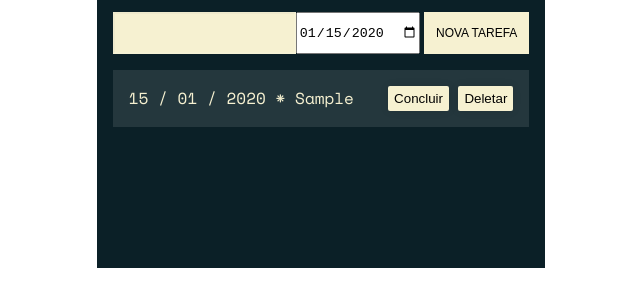
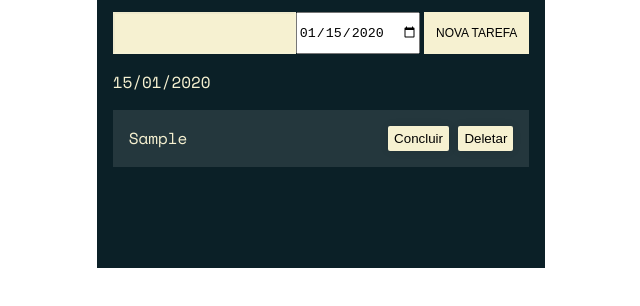
Before and after one commit to jwcamelo/ceep, a plain HTML site: page index.html in a window 1280 px wide. Both pictures are taken after typing "Sample", "2020-01-15" into the empty fields and a click on the button "NOVA TAREFA". Shown: the part 298-604 px from the top of the page, without its empty margins (319-959 px from the left). Drawn offline with nearby package versions, Linux system fonts and the light colour scheme; a web font is replaced by a local one.

Commit message:
ordenando por datas

```diff
--- a/assets/css/style.css
+++ b/assets/css/style.css
@@ -163,6 +163,10 @@ body {
   width: 65%;
 }
 
+.content-data {
+  color: #f6f1d1;
+}
+
 .task.done .content {
   text-decoration: line-through;
 }
--- a/index.html
+++ b/index.html
@@ -31,6 +31,8 @@
 
     <script src="https://cdnjs.cloudflare.com/ajax/libs/moment.js/2.29.3/moment.min.js"></script>
 
+    <script src="service/data.js"></script>
+    <script src="js/criarData.js"></script>
     <script src="js/adicionarTarefa.js"></script>
     <script src="js/deletarTarefa.js"></script>
     <script src="js/concluirTarefa.js"></script>
--- a/js/adicionarTarefa.js
+++ b/js/adicionarTarefa.js
@@ -1,8 +1,8 @@
-const adicionarTarefa = ({ valor, dataFormatada }) => {
+const adicionarTarefa = ({ valor }) => {
   const tarefa = document.createElement("li");
   tarefa.classList.add("task");
 
-  const conteudo = `<p class="content"> ${dataFormatada} * ${valor}</p>`;
+  const conteudo = `<p class="content"> ${valor}</p>`;
   tarefa.innerHTML = conteudo;
 
   tarefa.appendChild(BotaoConluir());
--- /dev/null
+++ b/js/criarData.js
@@ -0,0 +1,21 @@
+const criarData = (data) => {
+  const tarefas = JSON.parse(localStorage.getItem("tarefas")) || [];
+  const dataTopo = document.createElement("li");
+  const dataMoment = moment(data, "DD/MM/YYYY");
+  const conteudo = `<p class="content-data"> ${dataMoment.format(
+    "DD/MM/YYYY"
+  )} </p>`;
+
+  dataTopo.innerHTML = conteudo;
+
+  tarefas.forEach((tarefa) => {
+    const dia = moment(tarefa.dataFormatada, "DD/MM/YYYY");
+    const diff = dataMoment.diff(dia);
+
+    if (diff === 0) {
+      dataTopo.appendChild(adicionarTarefa(tarefa));
+    }
+  });
+
+  return dataTopo;
+};
--- a/js/exibirTarefas.js
+++ b/js/exibirTarefas.js
@@ -3,7 +3,9 @@ const exibirTarefas = () => {
   const tarefasCadastradas = JSON.parse(localStorage.getItem("tarefas")) || [];
 
   lista.innerHTML = "";
-  tarefasCadastradas.forEach((tarefa) => {
-    lista.appendChild(adicionarTarefa(tarefa));
+  const datasUnicas = removeDatasRepetidas(tarefasCadastradas);
+  ordenaDatas(datasUnicas);
+  datasUnicas.forEach((dia) => {
+    lista.appendChild(criarData(dia));
   });
 };
--- /dev/null
+++ b/service/data.js
@@ -0,0 +1,17 @@
+const removeDatasRepetidas = (datas) => {
+  const datasUnicas = [];
+  datas.forEach((data) => {
+    if (datasUnicas.indexOf(data.dataFormatada === -1)) {
+      datasUnicas.push(data.dataFormatada);
+    }
+  });
+  return datasUnicas;
+};
+
+const ordenaDatas = (data) => {
+  data.sort((a, b) => {
+    const primeiraData = moment(a, "DD/MM/YYYY").format("YYYYMMDD");
+    const segundaData = moment(b, "DD/MM/YYYY").format("YYYYMMDD");
+    return primeiraData - segundaData;
+  });
+};
```
